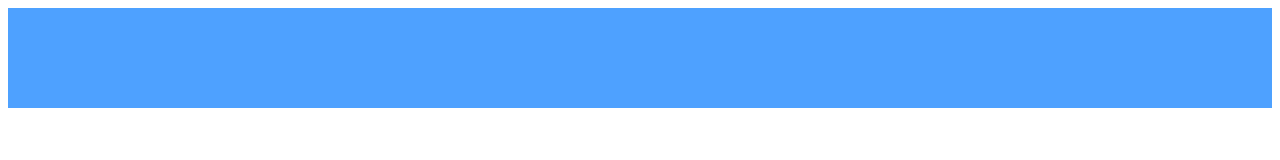
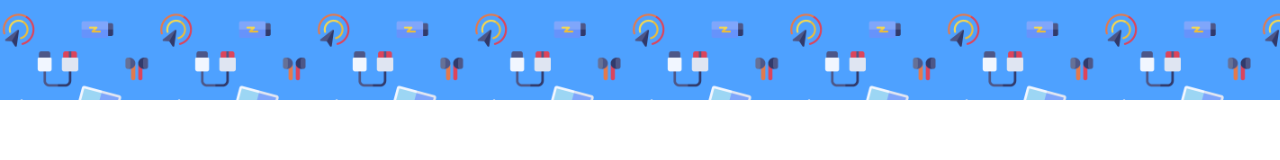
Before and after one commit to GennaroBuonomo/html-css-booleaner, a plain HTML site: page index.html in a window 1280 px wide. Drawn offline with Linux system fonts and the light colour scheme.

Commit message:
[fix] modifica css

```diff
--- a/css/style.css
+++ b/css/style.css
@@ -1,4 +1,10 @@
+body {
+  margin: 0%;
+}
+
 #main-container {
   height: 100px;
   background-color: #4ea1ff;
+  background-image: url(../img/pattern.png);
+  background-size: 315px;
 }
```
